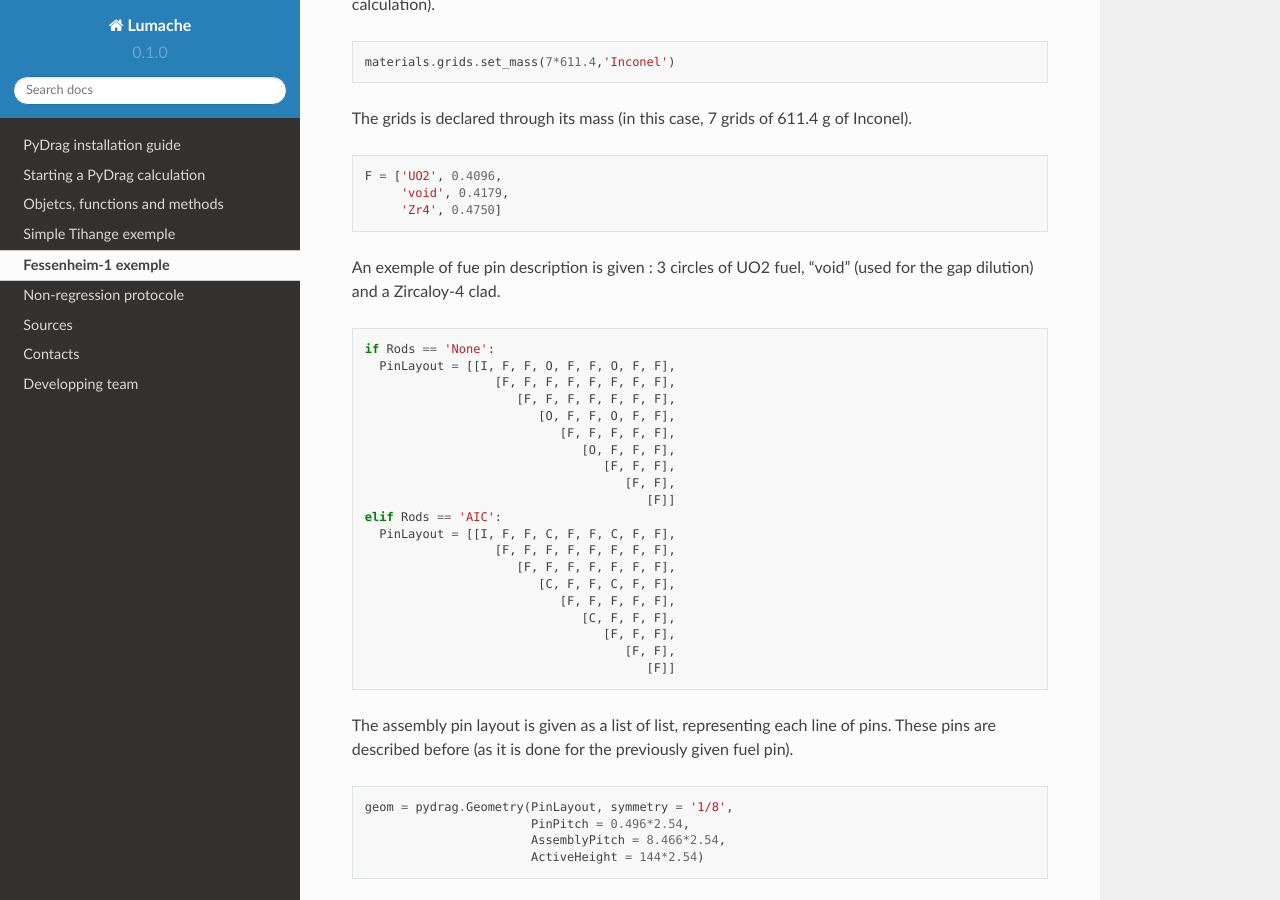
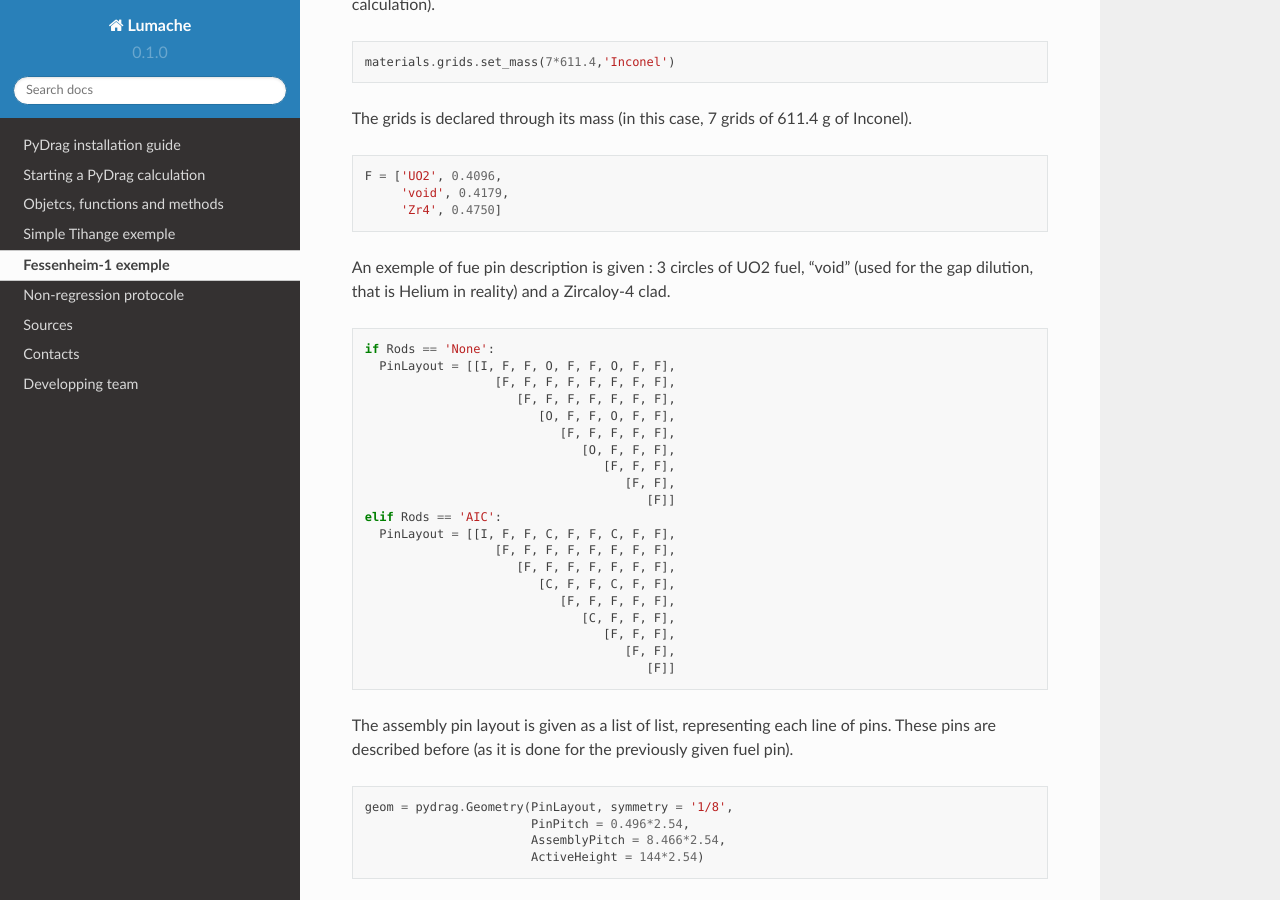
Before and after one commit to Ben105m/rtd-tutorial, a Sphinx documentation site: the page built from docs/source/exemple1.rst, in a window 1280 px wide and 900 px high, scrolled down 1704 px. Built offline with Sphinx 7.4.7 and the Read the Docs theme 2.0.0, drawn with Linux system fonts in a browser that asks for light colours.

Commit message:
Update exemple1.rst

```diff
--- a/docs/source/exemple1.rst
+++ b/docs/source/exemple1.rst
@@ -68,7 +68,7 @@ The grids is declared through its mass (in this case, 7 grids of 611.4 g of Inco
        'void', 0.4179,
        'Zr4', 0.4750]
 
-An exemple of fue pin description is given : 3 circles of UO2 fuel, "void" (used for the gap dilution) and a Zircaloy-4 clad.
+An exemple of fue pin description is given : 3 circles of UO2 fuel, "void" (used for the gap dilution, that is Helium in reality) and a Zircaloy-4 clad.
 
 ::
 
```
